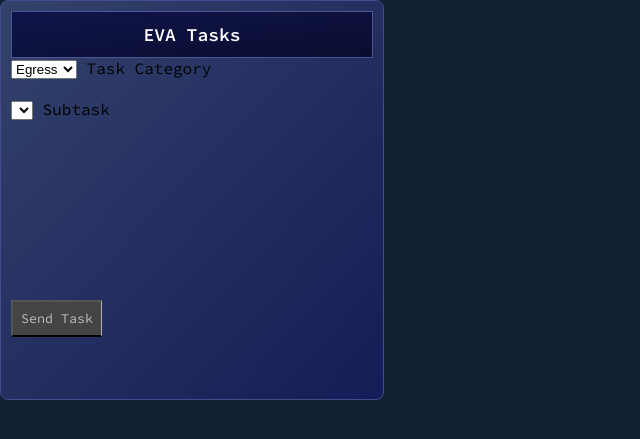
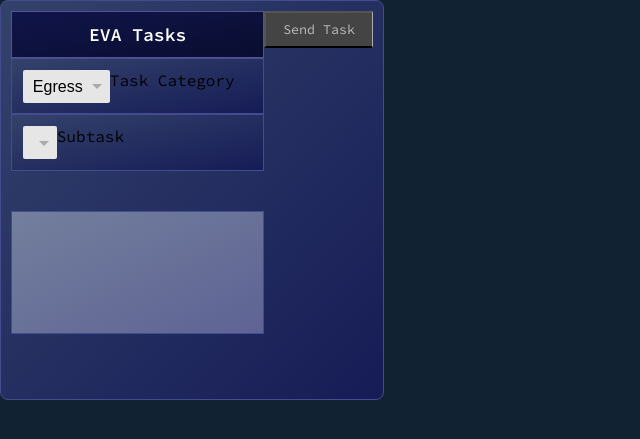
Before and after one commit to gsingh-0-0-1/JARVIS-2024, a Python web app: template src/lmcc/public/templates/left.html in a window 1280 px wide. Shown: the top 439 px of the page, without its empty margins (0-640 px from the left). Run offline with Jinja, Linux system fonts and the light colour scheme; the template is opened without the code that fills it, so the values that code supplies are empty; some libraries are stand-ins or nearby versions.

Commit message:
Styled task panel in left

```diff
--- a/src/lmcc/public/css/left.css
+++ b/src/lmcc/public/css/left.css
@@ -1,6 +1,6 @@
 #task_panel {
 	flex-direction: column;
-	position: fixed;
+	/* position: fixed; */
 	top: 0%;
 	left: 0%;
 	height: 50%;
@@ -8,6 +8,8 @@
 	aspect-ratio: 1 / 1;
 	/* background-color: #88c; */
 	background-image: linear-gradient(to bottom right,#33426b, #161c56);
+	display: flex;
+	flex-wrap: wrap;
 
 }
 
@@ -16,4 +18,32 @@
 	height: 30%;
 	padding: 1% 1%;
 	color: white;
+	background-image: linear-gradient(to bottom right,#737f9d, #5e6394);
+	border: 0.2vh solid #454b8f;
+
 }
+
+
+#task_category_panel {
+	background-image: linear-gradient(to bottom right,#33426b, #161c56);
+	border: 0.2vh solid #454b8f;
+	padding: 3%;
+	/* width: 40%; */
+	position: relative;
+
+
+
+}
+
+#taskCategorySelector{
+}
+
+#subtask_panel {
+	background-image: linear-gradient(to bottom right,#33426b, #161c56);
+	border: 0.2vh solid #454b8f;
+	padding: 3%;
+	/* width: 40%; */
+	position: relative;
+
+
+}
--- a/src/lmcc/public/css/main.css
+++ b/src/lmcc/public/css/main.css
@@ -1,3 +1,5 @@
+@import "bourbon";
+
 body {
 	background-color: #123;
 	font-family: Source Code Pro, Courier;
@@ -25,7 +27,7 @@ button {
 	box-sizing: border-box;
 	border-radius: 8px;
 	padding: 10px;
-	align-items: center ;
+	/* align-items: center ; */
 	/* background-image: url('/images/background.png'); */
 	/* background-image: linear-gradient(to bottom right, #161c56,#33426b); */
 	/* background-color: #161c56; */
@@ -40,7 +42,42 @@ button {
 
 
 
-
+.select-dropdown {
+	position: relative;
+	background-color: #e6e6e6;
+	width: auto;
+	float: left;
+	max-width: 100%;
+	border-radius: 2px;
+	select {
+	  font-size: 1rem;
+	  font-weight: 200;
+	  max-width: 100%;
+	  padding: 8px 24px 8px 10px;
+	  border: none;
+	  background-color: transparent;
+	  -webkit-appearance: none;
+		 -moz-appearance: none;
+			  appearance: none;
+	  &:active,
+	  &:focus {
+		outline: none;
+		box-shadow: none;
+	  }
+	}
+	&:after {
+	  content: " ";
+	  position: absolute;
+	  top: 50%;
+	  margin-top: -2px;
+	  right: 8px;
+	  width: 0;
+	  height: 0;
+	  border-left: 5px solid transparent;
+	  border-right: 5px solid transparent;
+	  border-top: 5px solid #aaa;
+	}
+  }
 
 
 .toggle-button {
@@ -69,6 +106,9 @@ button {
 	background-image: linear-gradient(to bottom right,#10154a, #090d2f);
 	border: 0.1vh solid #4e5496;
 }
+
+
+
 
 .user_input {
 	/* color: #dcdcdc; */
--- a/src/lmcc/public/templates/left.html
+++ b/src/lmcc/public/templates/left.html
@@ -11,26 +11,42 @@
     <link rel="stylesheet" href="/css/left.css">
 </head>
 <body>
+    <!-- 1. Task Interface -->
     <div id="task_panel" class="panel">
         <div class="paneltitle">EVA Tasks</div>
 
+        <div id="task_category_panel">
+
+            <div class="select-dropdown">
                 <select id="taskCategorySelector" onchange="fetchAllTasks()">
                     <option value="cat_egress">Egress</option>
                     <option value="cat_ingress">Ingress</option>
                     <!-- Add more tasks as needed -->
                 </select>
+            </div>
+
             <label for="taskCategorySelector">
                 Task Category
             </label>
 
-        <br><br>
+        </div>
 
+
+        <!-- <br><br> -->
+
+
+        <div id="subtask_panel" >
+            <div class="select-dropdown">
                 <select id="taskSelector" onchange="displaySelectedTask()">
                     <!-- Add more tasks as needed -->
                 </select>
+            </div>
+
             <label for="taskSelector">
                 Subtask
             </label>
+
+        </div>
 
         <br><br>
 
```
Lines whose indentation alone changed are shown as unchanged.
